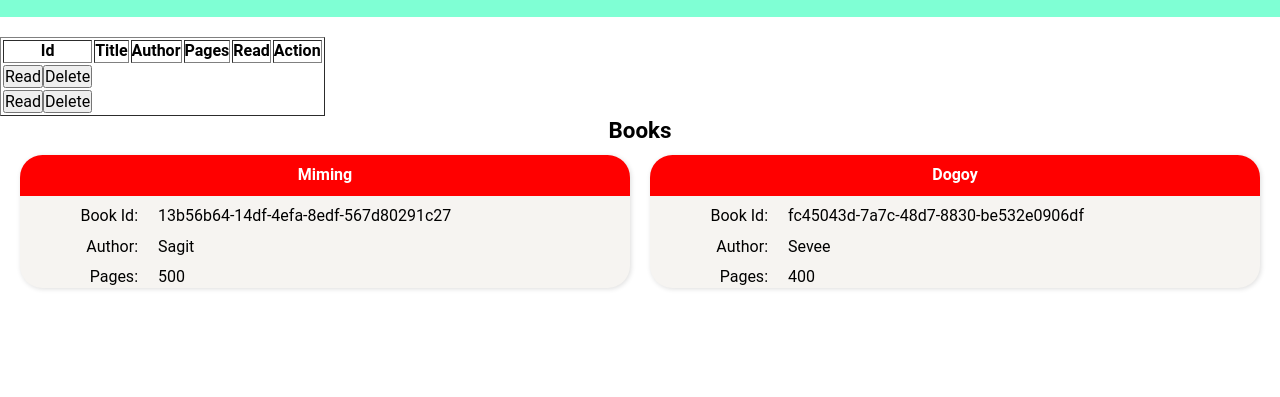
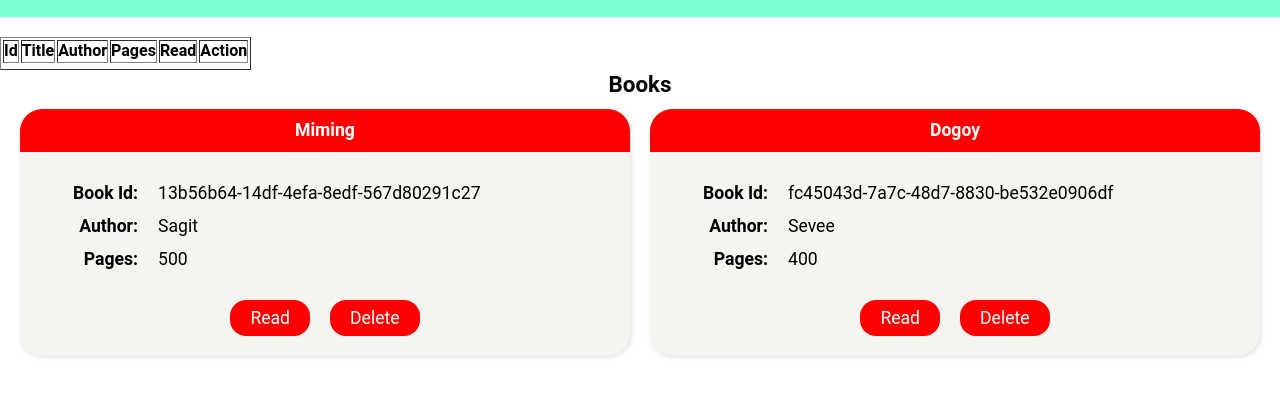
Before and after one commit to etanyosef/odin-library, a plain HTML site: page index.html in a window 1280 px wide. Shown: the part 63-460 px from the top of the page. Drawn offline with Linux system fonts and the light colour scheme.

Commit message:
add buttons on book card and transfer event

```diff
--- a/css/style.css
+++ b/css/style.css
@@ -124,6 +124,7 @@ main > h2 {
     overflow: hidden;
     background-color: rgb(246, 244, 241);
     box-shadow: 1px 1px 5px rgb(221, 221, 221);
+    font-size: 1.1rem;
 }
 
 .book-item > .book-item-row {
@@ -136,12 +137,26 @@ main > h2 {
     padding: 10px 0;
     top: 0;
     color: white;
+    margin-bottom: 20px;
 }
 
 .book-item-row > .book-field {
     width: 20%;
     text-align: right;
+    font-weight: bold;
 }
 .book-item-row > .book-data {
     width: 80%;
 }
+.book-item-row:last-child {
+    justify-content: center;
+    margin: 20px 0;
+}
+.book-item-row > .book-button {
+    border: none;
+    padding: 8px 20px;
+    background-color: red;
+    color: white;
+    border-radius: 1rem;
+    cursor: pointer;
+}
--- a/js/script.js
+++ b/js/script.js
@@ -98,20 +98,20 @@ function displayBook(book) {
 
     // });
 
-    // add read button each row
-    const btnRead = document.createElement('button');
-    btnRead.textContent = 'Read';
-    // add id to data-index-number to button
-    btnRead.setAttribute('data-index-number', book.id);
-    rowBook.append(btnRead);
+    // // add read button each row
+    // const btnRead = document.createElement('button');
+    // btnRead.textContent = 'Read';
+    // // add id to data-index-number to button
+    // btnRead.setAttribute('data-index-number', book.id);
+    // rowBook.append(btnRead);
 
-    // add delete button each row
-    const btnDeleteBook = document.createElement('button');
-    btnDeleteBook.textContent = 'Delete';
-    // add id to data-index-number to button
-    btnDeleteBook.setAttribute('data-index-number', book.id);
-    btnDeleteBook.addEventListener('click', () => {deleteBook(book.id)});
-    rowBook.append(btnDeleteBook);
+    // // add delete button each row
+    // const btnDeleteBook = document.createElement('button');
+    // btnDeleteBook.textContent = 'Delete';
+    // // add id to data-index-number to button
+    // btnDeleteBook.setAttribute('data-index-number', book.id);
+    // btnDeleteBook.addEventListener('click', () => {deleteBook(book.id)});
+    // rowBook.append(btnDeleteBook);
 
     tableBooks.append(rowBook);
 
@@ -172,6 +172,23 @@ function displayBook(book) {
     bookItem.append(bookPagesRow);
 
     // book button row
+    const bookButtonRow = document.createElement('div');
+    const bookButtonRead = document.createElement('button');
+    const bookButtonDelete = document.createElement('button');
+
+    bookButtonRead.textContent = 'Read';
+    bookButtonDelete.textContent = 'Delete';
+
+    bookButtonRow.setAttribute('class', 'book-item-row');
+    bookButtonRead.setAttribute('class', 'book-button');
+    bookButtonDelete.setAttribute('class', 'book-button');
+
+    bookButtonDelete.setAttribute('data-index-number', book.id);
+    bookButtonDelete.addEventListener('click', () => { deleteBook(book.id) });
+
+    bookButtonRow.append(bookButtonRead);
+    bookButtonRow.append(bookButtonDelete);
+    bookItem.append(bookButtonRow);
 
 }
 
@@ -183,7 +200,7 @@ function deleteBook(id) {
     // remove book from ui using data-index-number from button
     const deleteBook = document.querySelector(`[data-index-number='${id}']`);
     console.log(deleteBook);
-    deleteBook.parentElement.remove();
+    deleteBook.parentElement.parentElement.remove();
 }
 
 
```
